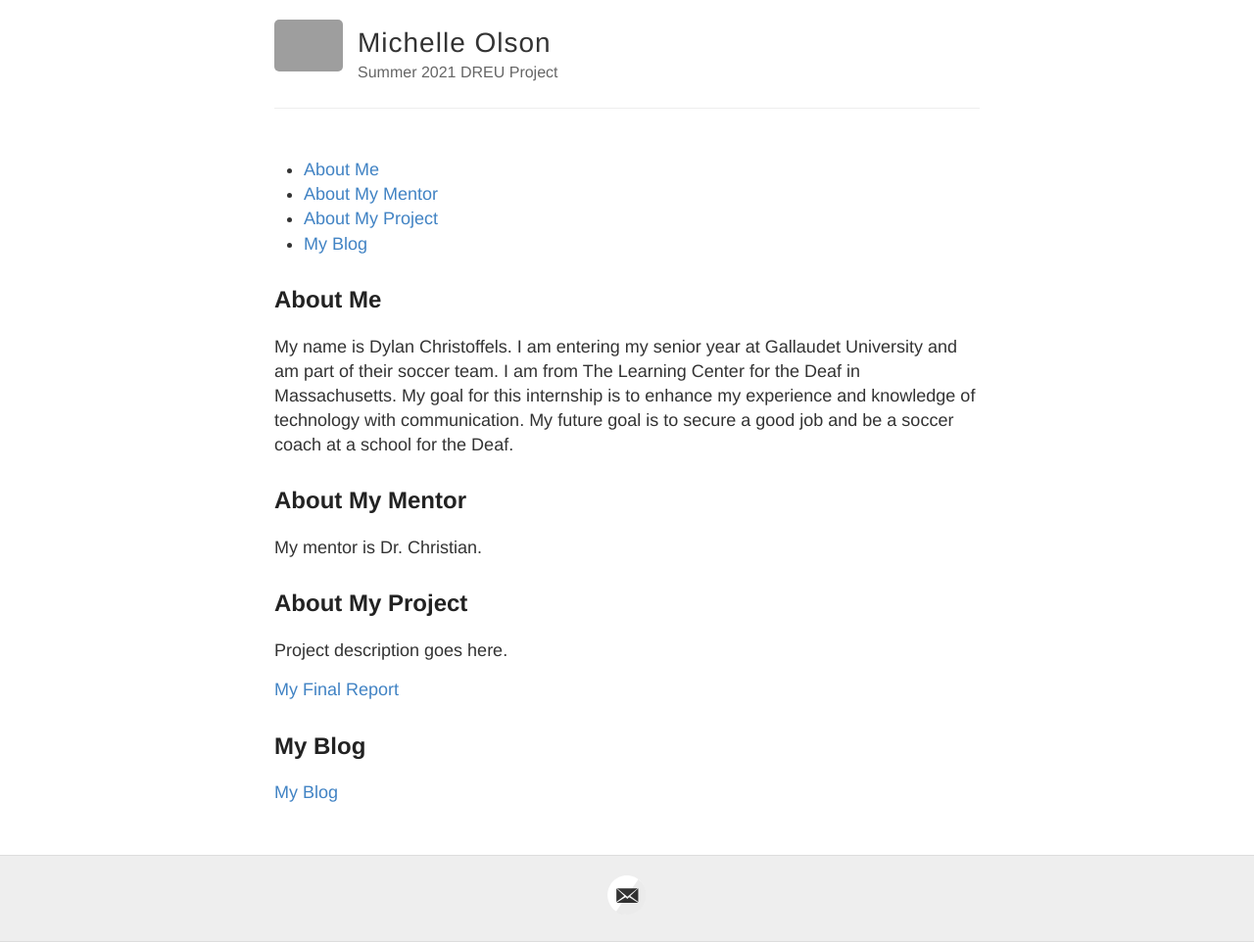
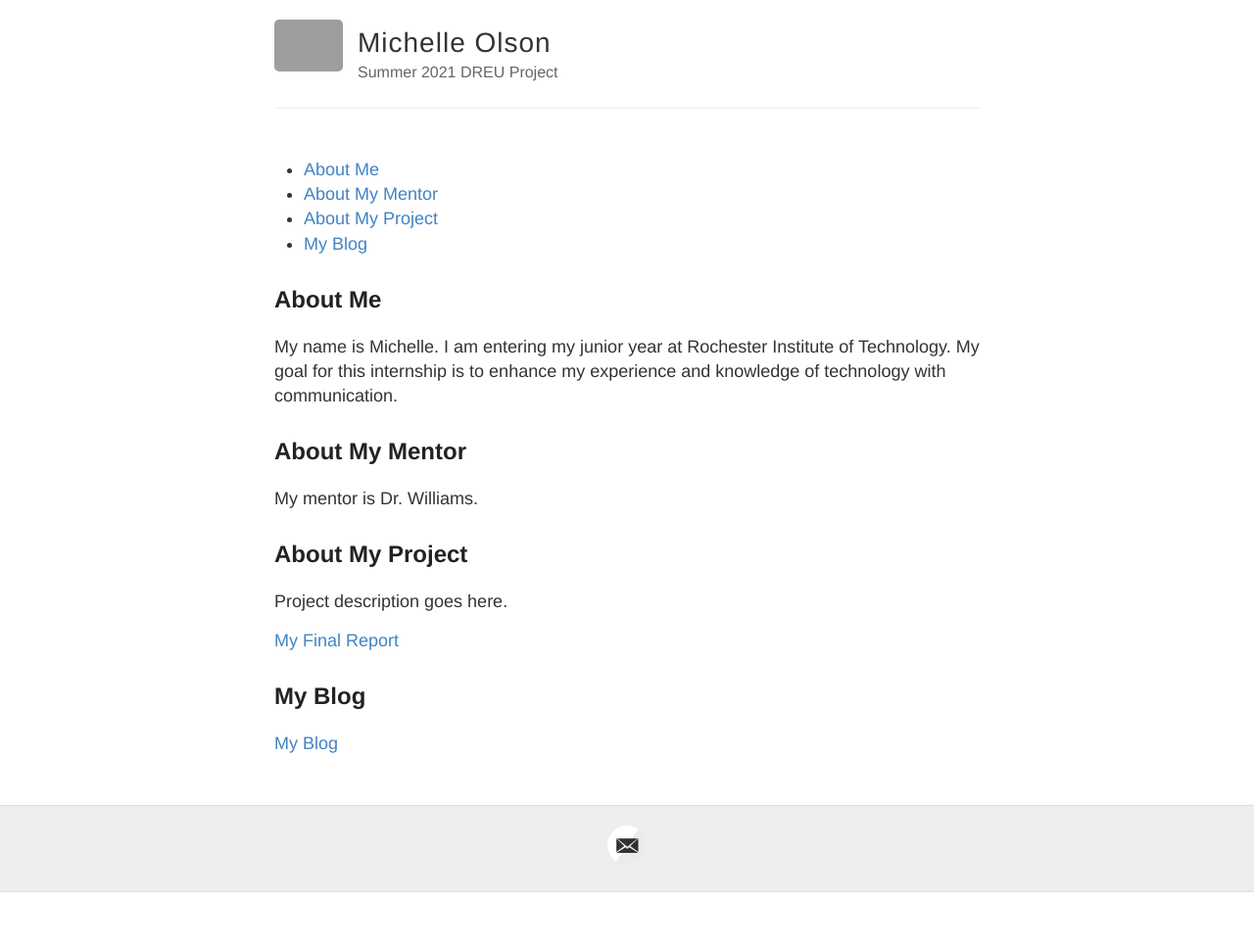
Before and after one commit to moohy2005/moohy2005.github.io, a Jekyll site: the page built from index.md, in a window 1280 px wide. Shown: the whole page at 98% size. Built offline with Jekyll 4.4.1, drawn with Linux system fonts in a browser that asks for light colours; after the commit the page ends 911 px from its top, so only the background shows below that; grey boxes are pictures that could not be loaded.

Commit message:
Update index.md

```diff
--- a/index.md
+++ b/index.md
@@ -8,17 +8,14 @@ title: Summer 2021 DREU Project Site
 
 ## About Me
 
-My name is Dylan Christoffels. I am entering my senior
-year at Gallaudet University and am part of their soccer
-team. I am from The Learning Center for the Deaf in
-Massachusetts. My goal for this internship is to enhance my
+My name is Michelle. I am entering my junior
+year at Rochester Institute of Technology.  My goal for this internship is to enhance my
 experience and knowledge of technology with
-communication. My future goal is to secure a good job and
-be a soccer coach at a school for the Deaf.
+communication.
 
 ## About My Mentor
 
-My mentor is Dr. Christian.
+My mentor is Dr. Williams.
 
 ## About My Project
 
```
